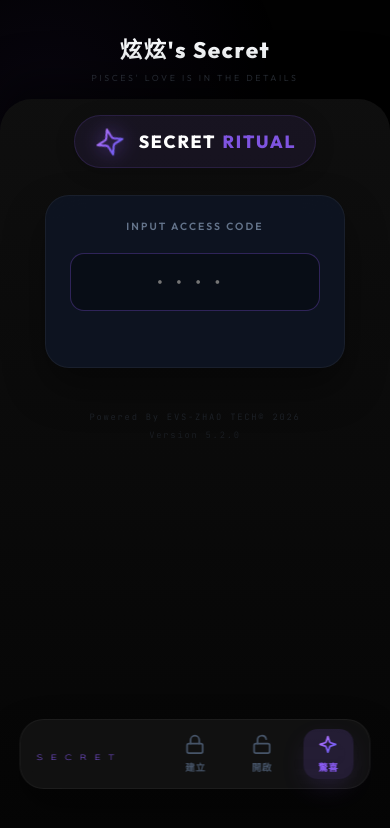
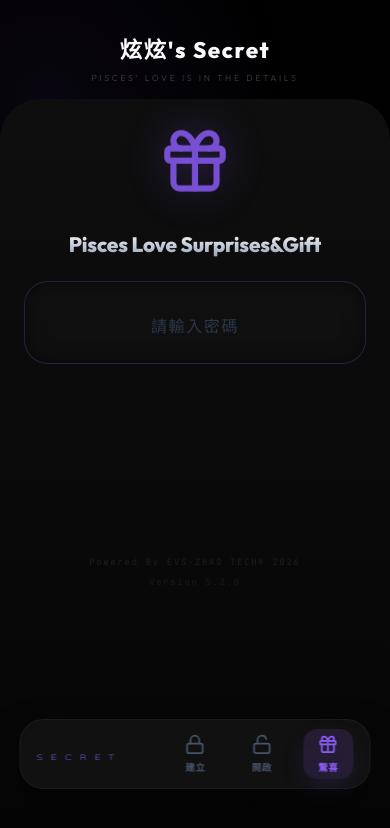
Before and after one commit to EVSDELAT/Secret, a React (Vite) app: page / in a window 390 px wide. Both pictures are taken after a click on the button "驚喜". Shown: the top 828 px of the page. Built offline with nearby package versions, Linux system fonts and the light colour scheme.

Commit message:
chore: safety revert to version f2e70ec to restore desktop UI integrity

```diff
--- a/src/App.jsx
+++ b/src/App.jsx
@@ -108,16 +108,6 @@ export default function App() {
 
   return (
     <div className="app-container">
-      {/* Persistant SVG Definition for Mobile Rendering Stability */}
-      <svg width="1" height="1" style={{ position: 'absolute', opacity: 0, pointerEvents: 'none', visibility: 'hidden' }}>
-        <defs>
-          <linearGradient id="purple-gradient" x1="0%" y1="0%" x2="100%" y2="100%">
-            <stop offset="0%" stopColor="#c084fc" />
-            <stop offset="50%" stopColor="#8b5cf6" />
-            <stop offset="100%" stopColor="#6366f1" />
-          </linearGradient>
-        </defs>
-      </svg>
       <div className="bg-dynamic-glow" />
 
       {/* Surprise Popup Modal */}
@@ -138,7 +128,7 @@ export default function App() {
               onClick={(e) => e.stopPropagation()}
             >
               <button className="close-modal" onClick={() => { setIsSurpriseOpen(false); setModalClicks(0); setShow1314(false); }}>
-                <X size={24} style={{ stroke: 'url(#purple-gradient)' }} />
+                <X size={24} />
               </button>
               <motion.div
                 whileHover={{ scale: 1.1, rotate: 15 }}
@@ -195,9 +185,9 @@ export default function App() {
                 className={`mode-btn ${activeTab === tab ? 'active' : ''}`}
                 onClick={() => handleTabChange(tab)}
               >
-                {tab === 'creator' && <Lock size={20} style={{ stroke: activeTab === tab ? 'url(#purple-gradient)' : '#475569' }} />}
-                {tab === 'reader' && <Unlock size={20} style={{ stroke: activeTab === tab ? 'url(#purple-gradient)' : '#475569' }} />}
-                {tab === 'surprise' && <Sparkles size={20} style={{ stroke: activeTab === tab ? 'url(#purple-gradient)' : '#475569' }} />}
+                {tab === 'creator' && <Lock size={16} />}
+                {tab === 'reader' && <Unlock size={16} />}
+                {tab === 'surprise' && <Gift size={16} />}
                 <span>{tab === 'creator' ? '建立' : tab === 'reader' ? '開啟' : '驚喜'}</span>
               </button>
             ))}
@@ -262,29 +252,6 @@ export default function App() {
                       </div>
                     </div>
                   )}
-
-                  <footer
-                    className="footer-mobile-integrated"
-                    style={{ cursor: 'pointer', marginTop: '1.5rem', paddingBottom: '1rem', textAlign: 'center', opacity: 0.3 }}
-                  >
-                    <span
-                      onClick={() => {
-                        const next = versionClicks + 1;
-                        setVersionClicks(next);
-                        if (next >= 3) {
-                          setFooterText('我也蠻喜歡你的 ');
-                          setVersionClicks(0);
-                          setTimeout(() => setFooterText('Version 5.2.0'), 3000);
-                        }
-                      }}
-                      style={{ pointerEvents: 'auto', fontSize: '0.55rem', letterSpacing: '0.2em' }}
-                    >
-                      <div>Powered By EVS-ZHAO TECH© 2026</div>
-                      <div style={{ marginTop: '0.4rem', color: footerText.includes('喜歡') ? 'var(--accent-color)' : 'inherit', opacity: footerText.includes('喜歡') ? 1 : 0.8 }}>
-                        {footerText}
-                      </div>
-                    </span>
-                  </footer>
                 </div>
               )}
 
@@ -310,10 +277,42 @@ export default function App() {
                       ))}
                     </div>
                   )}
+                </div>
+              )}
+
+              {activeTab === 'surprise' && (
+                <div className="surprise-view-centered">
+                  <motion.div
+                    animate={{ scale: [1, 1.2, 1] }}
+                    transition={{ repeat: Infinity, duration: 4 }}
+                    onClick={() => {
+                      const newClicks = surpriseClicks + 1;
+                      setSurpriseClicks(newClicks);
+                      if (newClicks >= 3) setShowHint(true);
+                    }}
+                    style={{ cursor: 'pointer' }}
+                  >
+                    <Gift size={64} className="gift-glow-icon" />
+                  </motion.div>
+                  <h3 className="surprise-title">Pisces Love Surprises&Gift</h3>
+                  <div className="surprise-input-wrapper">
+                    <input
+                      type="password"
+                      value={surprisePass}
+                      onChange={(e) => setSurprisePass(e.target.value)}
+                      placeholder="請輸入密碼"
+                      className="surprise-fancy-input"
+                    />
+                  </div>
+                  <p className={`surprise-hint ${showHint ? 'visible' : ''}`}>The First Day We Met</p>
+                </div>
+              )}
+            </motion.div>
+          </AnimatePresence>
 
           <footer
             className="footer-mobile-integrated"
-                    style={{ cursor: 'pointer', marginTop: '1.5rem', paddingBottom: '1rem', textAlign: 'center', opacity: 0.3 }}
+            style={{ cursor: 'pointer', marginTop: '4rem', paddingBottom: '2rem', textAlign: 'center', opacity: 0.3 }}
           >
             <span
               onClick={() => {
@@ -328,86 +327,11 @@ export default function App() {
               style={{ pointerEvents: 'auto', fontSize: '0.55rem', letterSpacing: '0.2em' }}
             >
               <div>Powered By EVS-ZHAO TECH© 2026</div>
-                      <div style={{ marginTop: '0.4rem', color: footerText.includes('喜歡') ? 'var(--accent-color)' : 'inherit', opacity: footerText.includes('喜歡') ? 1 : 0.8 }}>
+              <div style={{ marginTop: '0.5rem', color: footerText.includes('喜歡') ? 'var(--accent-color)' : 'inherit', opacity: footerText.includes('喜歡') ? 1 : 0.8 }}>
                 {footerText}
               </div>
             </span>
           </footer>
-                </div>
-              )}
-
-              {activeTab === 'surprise' && (
-                <div className="surprise-view-centered">
-                  <div className="surprise-header-compact">
-                    <motion.div
-                      animate={{
-                        rotate: [0, 15, -15, 0],
-                        scale: [1, 1.1, 1]
-                      }}
-                      transition={{ repeat: Infinity, duration: 4 }}
-                      onClick={() => {
-                        const newClicks = surpriseClicks + 1;
-                        setSurpriseClicks(newClicks);
-                        if (newClicks >= 3) setShowHint(true);
-                      }}
-                      className="surprise-icon-small-wrapper"
-                    >
-                      <Sparkles
-                        size={32}
-                        stroke="url(#purple-gradient)"
-                        fill="none"
-                        strokeWidth={1.5}
-                        style={{ filter: 'drop-shadow(0 0 10px rgba(139,92,246,0.3))' }}
-                      />
-                    </motion.div>
-                    <div className="surprise-title-compact">
-                      <span>SECRET</span>
-                      <span className="accent">RITUAL</span>
-                    </div>
-                  </div>
-
-                  <div className="surprise-glass-card">
-                    <p className="surprise-subtitle">INPUT ACCESS CODE</p>
-                    <div className="surprise-input-wrapper">
-                      <input
-                        type="password"
-                        value={surprisePass}
-                        onChange={(e) => setSurprisePass(e.target.value)}
-                        placeholder="••••"
-                        className="surprise-fancy-input-v2"
-                      />
-                    </div>
-                    <p className={`surprise-hint-v2 ${showHint ? 'visible' : ''}`}>
-                      HINT: THE FIRST DAY WE MET
-                    </p>
-                  </div>
-
-                  <footer
-                    className="footer-mobile-integrated"
-                    style={{ cursor: 'pointer', marginTop: '1.5rem', paddingBottom: '1rem', textAlign: 'center', opacity: 0.3 }}
-                  >
-                    <span
-                      onClick={() => {
-                        const next = versionClicks + 1;
-                        setVersionClicks(next);
-                        if (next >= 3) {
-                          setFooterText('我也蠻喜歡你的 ');
-                          setVersionClicks(0);
-                          setTimeout(() => setFooterText('Version 5.2.0'), 3000);
-                        }
-                      }}
-                      style={{ pointerEvents: 'auto', fontSize: '0.55rem', letterSpacing: '0.2em' }}
-                    >
-                      <div>Powered By EVS-ZHAO TECH© 2026</div>
-                      <div style={{ marginTop: '0.4rem', color: footerText.includes('喜歡') ? 'var(--accent-color)' : 'inherit', opacity: footerText.includes('喜歡') ? 1 : 0.8 }}>
-                        {footerText}
-                      </div>
-                    </span>
-                  </footer>
-                </div>
-              )}
-            </motion.div>
-          </AnimatePresence>
         </main>
       </section>
 
--- a/src/index.css
+++ b/src/index.css
@@ -88,181 +88,38 @@ label { display: block; font-size: 0.7rem; font-weight: 800; color: var(--accent
 
 /* Surprise Centered Tab */
 .surprise-view-centered { height: 100%; display: flex; flex-direction: column; align-items: center; justify-content: center; text-align: center; padding-bottom: 5rem; }
-.surprise-icon-premium {
+.gift-glow-icon {
   color: var(--accent-color);
-  filter: drop-shadow(0 0 30px var(--accent-glow));
+  filter: drop-shadow(0 0 20px var(--accent-glow));
+  margin-bottom: 2rem;
+  animation: pulse-glow 3s infinite ease-in-out;
 }
-.surprise-title-premium {
-  font-family: var(--font-brand);
-  font-size: 1.2rem;
-  font-weight: 700;
-  margin: 1.5rem 0 2.5rem 0;
-  letter-spacing: 0.6rem;
-  background: linear-gradient(to bottom, #fff, #4a5568);
-  -webkit-background-clip: text;
-  -webkit-text-fill-color: transparent;
-  opacity: 0.8;
+@keyframes pulse-glow {
+  0%, 100% { transform: scale(1); filter: drop-shadow(0 0 15px var(--accent-glow)); opacity: 0.8; }
+  50% { transform: scale(1.1); filter: drop-shadow(0 0 35px var(--accent-glow)); opacity: 1; }
 }
-
-.surprise-glass-card {
-  background: rgba(255, 255, 255, 0.03);
-  backdrop-filter: blur(20px);
+.surprise-title { font-size: 2.2rem; font-weight: 800; margin-bottom: 1.5rem; letter-spacing: -0.01em; background: linear-gradient(to bottom, #fff, #94a3b8); -webkit-background-clip: text; -webkit-text-fill-color: transparent; }
+.surprise-hint { color: var(--primary-bg); font-size: 0.8rem; margin-top: 2rem; letter-spacing: 0.1em; transition: 0.8s; opacity: 0; pointer-events: none; }
+.surprise-hint.visible { color: #475569; opacity: 1; pointer-events: auto; }
+.surprise-input-wrapper { width: 100%; max-width: 400px; }
+.surprise-fancy-input {
+  width: 100%;
+  background: rgba(0, 0, 0, 0.4);
   border: 1px solid rgba(139, 92, 246, 0.2);
-  border-radius: 32px;
-  padding: 3rem 2rem;
-  width: 100%;
-  max-width: 340px;
-  box-shadow: 0 40px 100px rgba(0,0,0,0.5), inset 0 0 20px rgba(139,92,246,0.05);
+  border-radius: 24px;
+  padding: 1.8rem;
+  color: #fff;
+  font-size: 2.5rem;
+  text-align: center;
+  letter-spacing: 0.8rem;
+  transition: all 0.5s cubic-bezier(0.4, 0, 0.2, 1);
+  box-shadow: inset 0 0 20px rgba(0,0,0,0.5);
 }
-
-.surprise-subtitle {
-  font-size: 0.6rem;
-  font-weight: 800;
-  color: #4b5563;
-  letter-spacing: 0.3em;
-  margin-bottom: 1.5rem;
-}
-
-.surprise-fancy-input-v2 {
-  width: 100%;
-  background: rgba(0, 0, 0, 0.3);
-  border: 1px solid rgba(255, 255, 255, 0.05);
-  border-radius: 16px;
-  padding: 1.2rem;
-  color: #fff;
-  font-size: 2rem;
-  text-align: center;
-  letter-spacing: 1rem;
-  transition: all 0.4s;
-}
-.surprise-fancy-input-v2:focus {
+.surprise-fancy-input::placeholder { font-size: 1rem; letter-spacing: 0.1em; color: #2d3748; }
+.surprise-fancy-input:focus {
   border-color: var(--accent-color);
-  box-shadow: 0 0 30px rgba(139,92,246,0.2);
-  background: rgba(0,0,0,0.5);
-}
-
-.surprise-hint-v2 {
-  margin-top: 2rem;
-  font-size: 0.65rem;
-  color: var(--accent-color);
-  letter-spacing: 0.2em;
-  opacity: 0;
-  transition: 1s;
-  font-weight: 600;
-}
-.surprise-hint-v2.visible {
-  opacity: 0.5;
-  animation: hint-breath 3s infinite;
-}
-@keyframes hint-breath {
-  0%, 100% { opacity: 0.3; }
-  50% { opacity: 0.7; }
-}
-
-/* Surprise Ritual - Compact V2 (Unified Header) */
-.surprise-view-centered {
-  display: flex;
-  flex-direction: column;
-  align-items: center;
-  justify-content: center;
-  gap: 1.2rem;
-  width: 100%;
-  height: 100%;
-}
-
-.surprise-header-compact {
-  display: inline-flex;
-  align-items: center;
-  gap: 0.8rem;
-  background: rgba(139, 92, 246, 0.08);
-  padding: 0.6rem 1.2rem;
-  border-radius: 100px;
-  border: 1px solid rgba(139, 92, 246, 0.15);
-  margin-bottom: 0.5rem;
-  box-shadow: 0 4px 20px rgba(0,0,0,0.2);
-}
-
-.surprise-icon-small-wrapper {
-  display: flex;
-  align-items: center;
-  justify-content: center;
-  filter: drop-shadow(0 0 8px rgba(139, 92, 246, 0.4));
-}
-
-.surprise-title-compact {
-  display: flex;
-  gap: 0.4rem;
-  font-family: 'Outfit', sans-serif;
-  font-weight: 800;
-  font-size: 1.1rem;
-  letter-spacing: 0.1em;
-  color: #fff;
-}
-
-.surprise-title-compact .accent {
-  color: var(--accent-color);
-  opacity: 0.9;
-}
-
-.surprise-glass-card {
-  width: 100%;
-  max-width: 300px;
-  background: rgba(15, 23, 42, 0.7);
-  backdrop-filter: blur(20px);
-  border: 1px solid rgba(255, 255, 255, 0.05);
-  border-radius: 24px;
-  padding: 1.5rem;
-  box-shadow: 0 20px 40px rgba(0,0,0,0.4);
-}
-
-.surprise-subtitle {
-  font-size: 0.65rem;
-  letter-spacing: 0.2em;
-  color: #64748b;
-  text-align: center;
-  margin-bottom: 1.2rem;
-  font-weight: 600;
-}
-
-.surprise-input-wrapper {
-  width: 100%;
-  margin-bottom: 1rem;
-}
-
-.surprise-fancy-input-v2 {
-  width: 100%;
-  background: rgba(0,0,0,0.3);
-  border: 1px solid rgba(139, 92, 246, 0.3);
-  border-radius: 14px;
-  padding: 1.2rem 0.5rem;
-  color: #fff;
-  text-align: center;
-  font-size: 1.4rem;
-  letter-spacing: 0.8rem;
-  outline: none;
-  transition: all 0.3s ease;
-  font-family: 'Outfit', sans-serif;
-}
-
-.surprise-fancy-input-v2:focus {
-  border-color: var(--accent-color);
-  background: rgba(139, 92, 246, 0.05);
-  box-shadow: 0 0 20px rgba(139, 92, 246, 0.15);
-}
-
-.surprise-hint-v2 {
-  font-size: 0.6rem;
-  color: var(--accent-color);
-  text-align: center;
-  margin-top: 0.8rem;
-  opacity: 0;
-  transition: all 0.5s ease;
-  min-height: 1rem;
-  letter-spacing: 0.05em;
-}
-
-.surprise-hint-v2.visible {
-  opacity: 0.5;
+  box-shadow: 0 0 60px rgba(139,92,246,0.25), inset 0 0 30px rgba(139,92,246,0.1);
+  transform: translateY(-2px);
 }
 
 /* Modern Modal Overlay */
@@ -380,15 +237,13 @@ label { display: block; font-size: 0.7rem; font-weight: 800; color: var(--accent
 
   .main-card {
     flex-direction: column;
-    margin: 0;
+    margin: 0 0 0 0; /* Full width edge to edge on mobile */
     border: none;
-    border-radius: 32px 32px 0 0;
+    border-radius: 40px 40px 0 0; /* Round top only */
     height: auto;
-    min-height: calc(100vh - 100px); /* 稍微拉高以填滿 */
-    background: linear-gradient(180deg, rgba(15, 15, 15, 0.98) 0%, rgba(5, 5, 5, 1) 100%);
-    box-shadow: 0 -20px 40px rgba(0,0,0,0.5);
-    display: flex;
-    justify-content: center; /* 垂直置中內容 */
+    min-height: calc(100vh - 120px);
+    background: linear-gradient(180deg, rgba(15, 15, 15, 0.95) 0%, rgba(5, 5, 5, 1) 100%);
+    box-shadow: none;
   }
 
   /* Premium Bottom Nav */
@@ -445,15 +300,9 @@ label { display: block; font-size: 0.7rem; font-weight: 800; color: var(--accent
 
   .sidebar-footer { display: none; }
 
-  /* Content Spacing - Responsive Scrolling Support */
-  .main-content {
-    padding: 1rem 1rem 9rem 1rem;
-    display: flex;
-    flex-direction: column;
-    overflow-y: auto;
-    -webkit-overflow-scrolling: touch;
-  }
-  .compact-layout { gap: 1rem; }
+  /* Content Spacing */
+  .main-content { padding: 2rem 1.5rem 12rem 1.5rem; }
+  .compact-layout { gap: 2rem; }
 
   .algo-grid {
     grid-template-columns: repeat(3, 1fr);
@@ -477,10 +326,12 @@ label { display: block; font-size: 0.7rem; font-weight: 800; color: var(--accent
   .qa-card-premium { margin-bottom: 0.8rem; }
   .qa-line { padding: 0.8rem 1.2rem; gap: 1rem; }
 
-  .surprise-title { font-size: 1.1rem; }
-  .surprise-fancy-input-v2 {
-    font-size: 1.2rem;
-    padding: 1rem;
+  .surprise-title { font-size: 1.3rem; }
+  .surprise-fancy-input {
+    font-size: 1.8rem;
+    padding: 1.5rem;
+    border-radius: 24px;
+    background: rgba(255,255,255,0.02);
   }
 
   /* Integrated Footer in Scroll Area */
```
Lines whose indentation alone changed are shown as unchanged.
